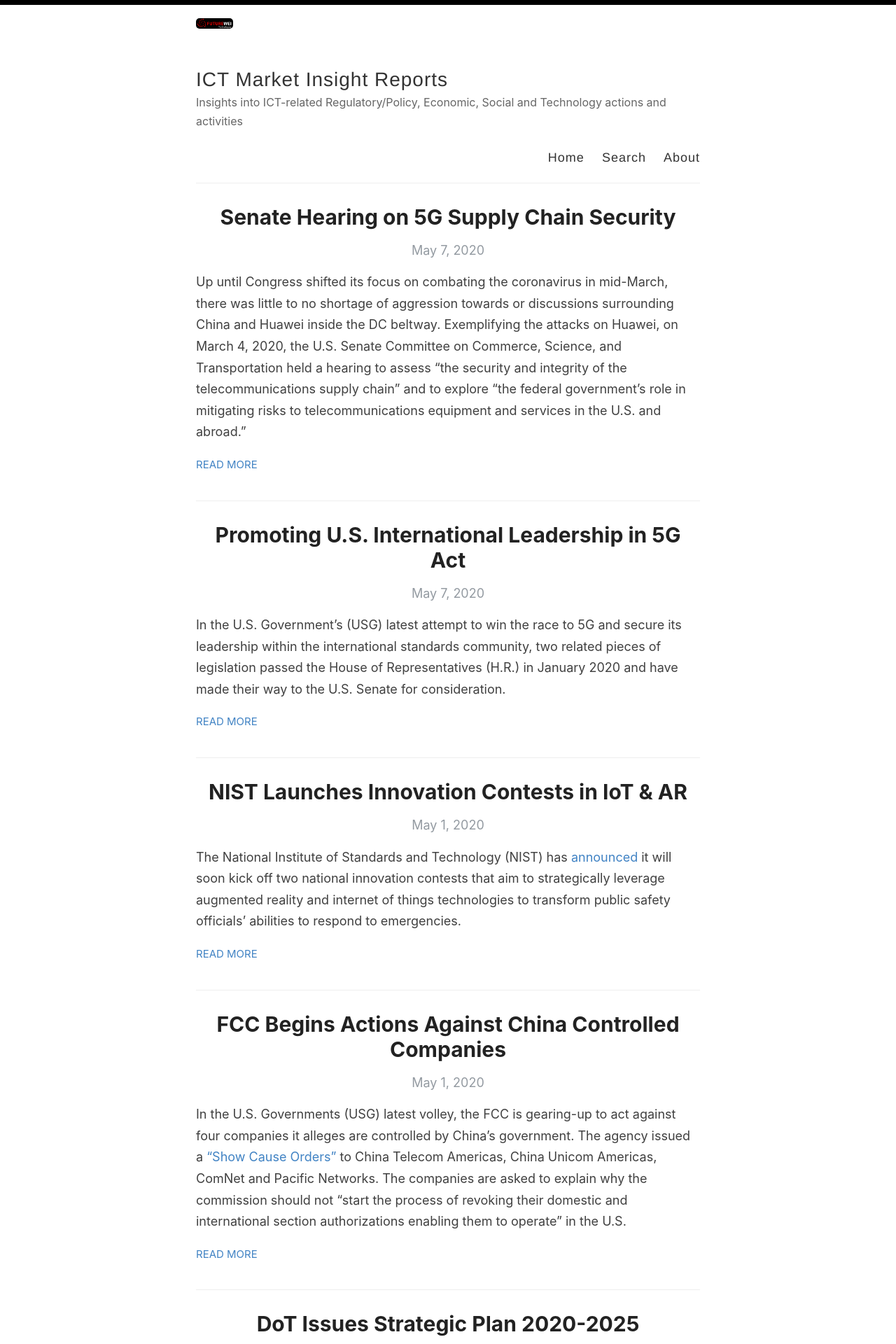
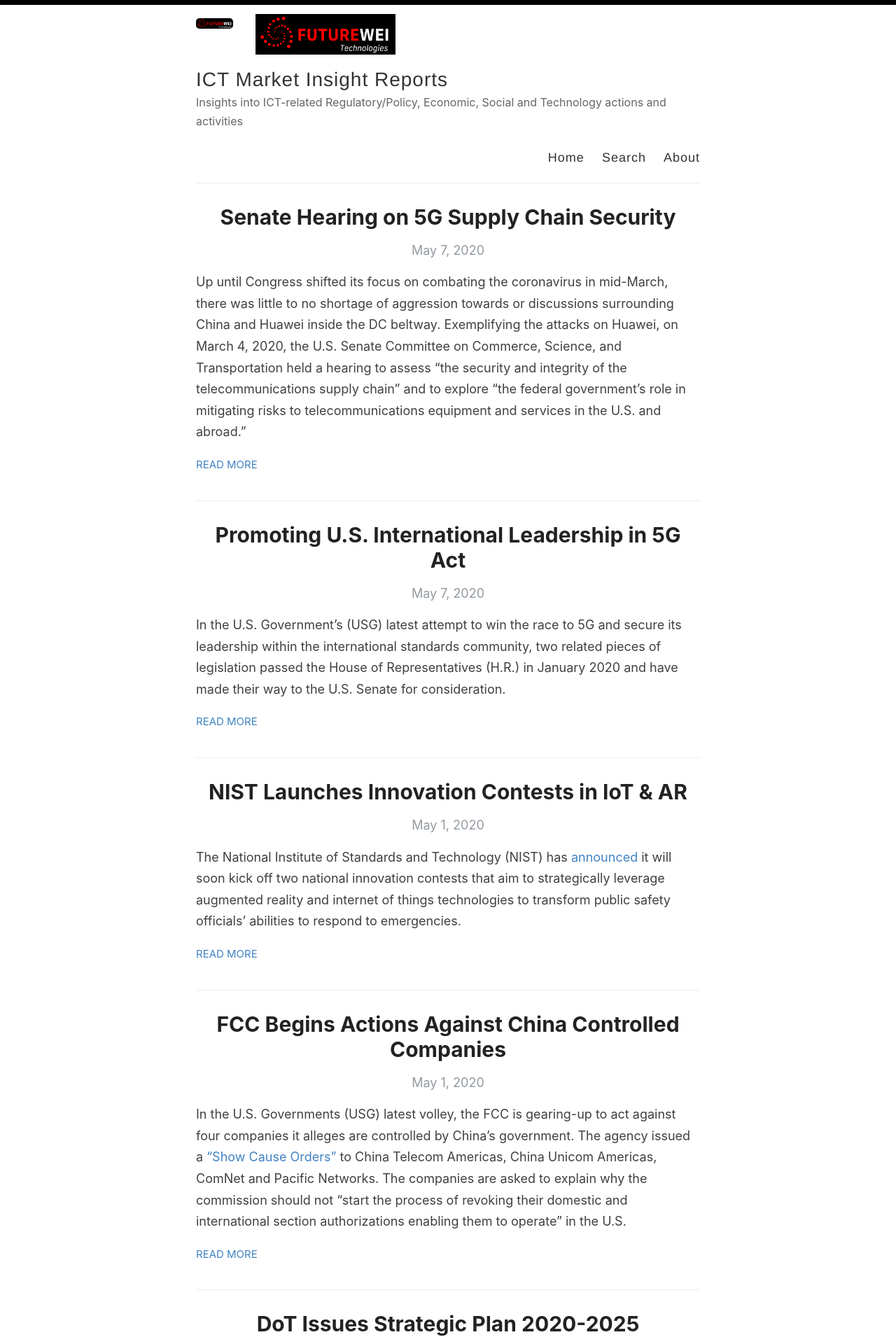
Before and after one commit to MarketInsights/AI, a Jekyll site: the page built from index.html, in a window 1280 px wide. Shown: the top 1920 px of the page at 70% size. Built offline with Jekyll 4.4.1, drawn with Linux system fonts in a browser that asks for light colours; the list of posts is cut into pages by our own code.

Commit message:
Update default.html

```diff
--- a/_layouts/default.html
+++ b/_layouts/default.html
@@ -19,6 +19,7 @@
       <div class="wrapper-masthead">
         <div class="container">
           <header class="masthead clearfix">
+            <img src="/images/Futurewei-logo2.png" width = 200px>
             <a href="{{ site.baseurl }}/" class="site-avatar"><img src="{{ site.baseurl }}{{ site.avatar }}" alt="{{ site.title }}" /></a>
 
             <div class="site-info">
```
